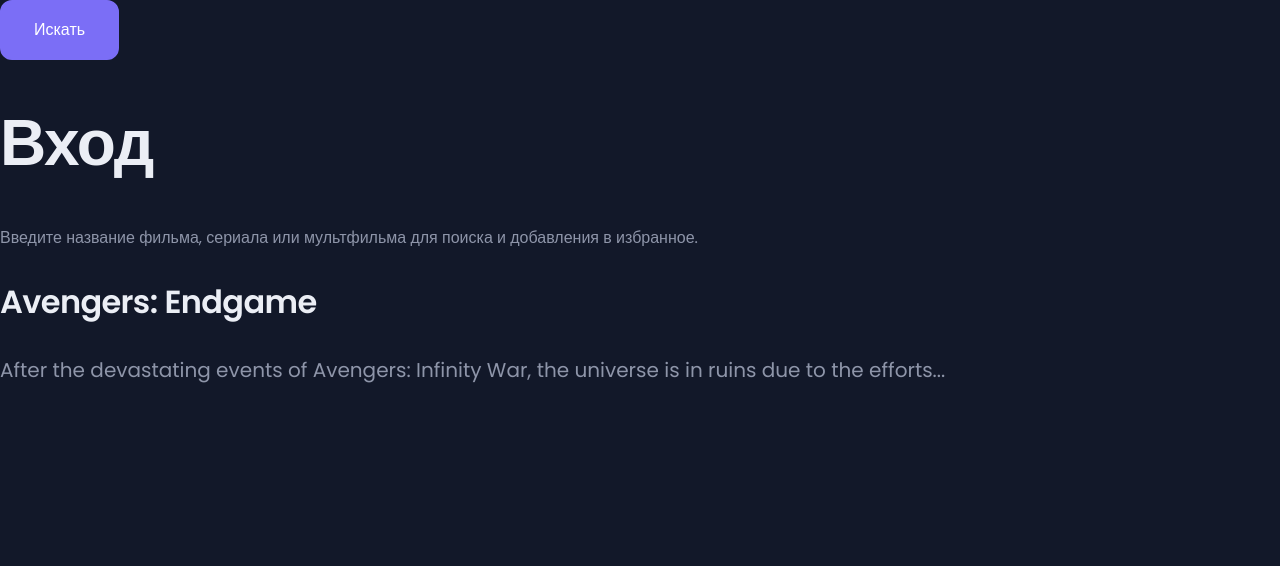
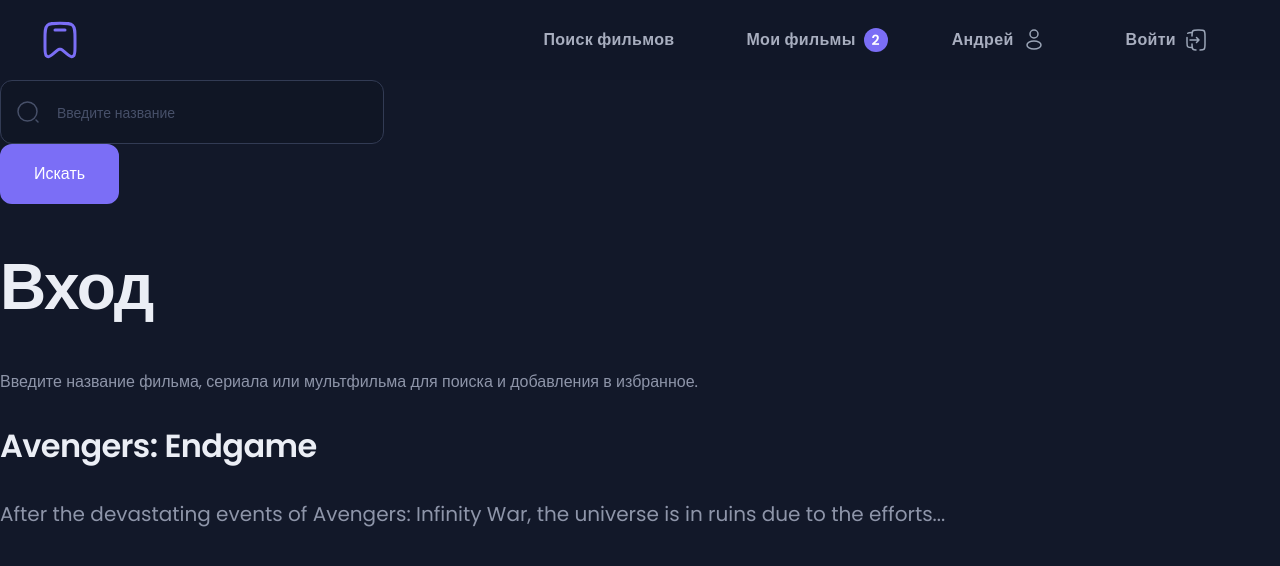
Before and after one commit to mister-Mandarin/PurpleSchool-ReactCource-Films, a React (Vite) app: page / in a window 1280 px wide. Shown: the top 566 px of the page. Built offline with nearby package versions, Linux system fonts and the light colour scheme.

Commit message:
дз события и состояние

```diff
--- a/src/App.css
+++ b/src/App.css
@@ -25,6 +25,10 @@
     --White-100: #FFFFFF;
 }
 
+* {
+    box-sizing: border-box;
+}
+
 body {
     background: var(--Grey-900);
 }
--- a/src/App.jsx
+++ b/src/App.jsx
@@ -2,12 +2,17 @@
 import Button from './Button/Button.jsx';
 import HeadTitle from './HeadTitle/HeadTitle.jsx';
 import HeaderDescription from './HeaderDescription/HeaderDescription.jsx';
+import Input from './Input/Input.jsx';
+import Layout from './Layout/Layout.jsx';
 
 export default function App() {
 
 	return (
 		<>
-			<Button name={'Искать'} />
+			<Layout />
+			<Input placeholder='Введите название' icon={true}/>
+
+			<Button name={'Искать'} onClick={() => console.log('Меня нажали!')}/>
 			<HeadTitle Tag={'h1'} className={'big'} text={'Вход'} />
 			<HeaderDescription className={'description-title'} text={'Введите название фильма, сериала или мультфильма для поиска и добавления в избранное.'} />
 
--- a/src/Button/Button.jsx
+++ b/src/Button/Button.jsx
@@ -1,9 +1,9 @@
 import './Button.css';
 
-export default function Button({name}) {
+export default function Button({name, onClick}) {
 	return (
 		<>
-			<button className='button'>{name}</button>
+			<button className='button' onClick={onClick}>{name}</button>
 		</>
 	);
 }
--- /dev/null
+++ b/src/Input/Input.css
@@ -0,0 +1,34 @@
+.input-wrapper {
+    position: relative;
+}
+
+.input {
+    width: 384px;
+    height: 64px;
+    padding: 12px 16px;
+    border-radius: 12px;
+    border: 1px solid var(--Grey-700);
+    background: var(--Black-10);
+    color: var(--White-100);
+}
+
+.input::placeholder {
+    color: var(--Grey-600);
+
+    font-size: 14px;
+    font-style: normal;
+    font-weight: 400;
+    line-height: 16px; /* 114.286% */
+}
+
+.input-icon {
+    padding-left: 56px;
+}
+
+.icon {
+    width: 24px;
+    left: 16px;
+    top: 20px;
+    position: absolute;
+    z-index: 1;
+}
--- /dev/null
+++ b/src/Input/Input.jsx
@@ -0,0 +1,21 @@
+import './Input.css';
+import {useState} from 'react';
+
+export default function Input({placeholder, icon=false}) {
+
+	const inputIcon = icon ? 'input input-icon' : 'input';
+
+	const [value, setValue] = useState('');
+
+	const handleChange = (event) => {
+		setValue(event.target.value);
+		console.log(value);
+	};
+
+	return (
+		<div className='input-wrapper'>
+			{icon ? <img className='icon' src="/search.svg" alt=""/> : ''}
+			<input className={inputIcon} value={value} onChange={handleChange} type='text' placeholder={placeholder} />
+		</div>
+	);
+}
--- /dev/null
+++ b/src/Layout/Layout.css
@@ -0,0 +1,30 @@
+.layout-wrapper {
+    width: 100%;
+    height: 80px;
+
+    background: rgba(18, 24, 41, 0.80);
+    backdrop-filter: blur(20px);
+}
+
+.layout-container {
+    display: flex;
+    flex-direction: row;
+    justify-content: space-between;
+    max-width: 1210px;
+    height: 100%;
+    margin:0 auto;
+    padding: 0 5px;
+}
+
+.layout-icon {
+    width: 40px;
+}
+
+.layout-links {
+    display: flex;
+    flex-direction: row;
+    gap: 16px;
+    align-items: center;
+    color: var(--Grey-200);
+    margin: auto 0;
+}
--- /dev/null
+++ b/src/Layout/Layout.jsx
@@ -0,0 +1,18 @@
+import './Layout.css';
+import LayoutLink from '../LayoutLink/LayoutLink.jsx';
+
+export default function Layout() {
+	return (
+		<header className='layout-wrapper'>
+			<div className="layout-container">
+				<img className='layout-icon' src="/bookmark.svg" alt=""/>
+				<nav className='layout-links'>
+					<LayoutLink linkName='Поиск фильмов' />
+					<LayoutLink icon={2} linkName='Мои фильмы' />
+					<LayoutLink icon='user' linkName='Андрей' />
+					<LayoutLink icon='login' linkName='Войти' />
+				</nav>
+			</div>
+		</header>
+	);
+}
--- /dev/null
+++ b/src/LayoutLink/LayoutLink.css
@@ -0,0 +1,29 @@
+.layout-link_container {
+    display: flex;
+    gap: 8px;
+    padding: 12px 16px;
+}
+
+.layout-container_user{
+    padding: 12px 32px;
+}
+
+.layout-link {
+    font-weight: 600;
+    letter-spacing: 0.32px;
+}
+
+.link-number {
+    width: 24px;
+    height: 24px;
+    background: var(--Primary-400);
+    border-radius: 50%;
+    text-align: center;
+
+    color: var(--White-100);
+
+    font-size: 14px;
+    font-weight: 600;
+    line-height: 24px; /* 171.429% */
+    letter-spacing: 0.28px;
+}
--- /dev/null
+++ b/src/LayoutLink/LayoutLink.jsx
@@ -0,0 +1,27 @@
+import './LayoutLink.css';
+
+export default function LayoutLink({ linkName, icon }) {
+	let iconPath;
+	let cl = 'layout-link_container layout-container_user';
+
+	if (icon) {
+		switch (icon) {
+		case 'login':
+			iconPath = '/login.svg';
+			break;
+		case 'user':
+			iconPath = '/user.svg';
+			break;
+		default:
+			iconPath = '';
+			cl = 'layout-link_container';
+		}
+	}
+
+	return (
+		<div className={cl}>
+			<span className='layout-link'>{linkName}</span>
+			{typeof icon === 'number' ? <span className='link-number'>{icon}</span> : <img src={iconPath} alt="" />}
+		</div>
+	);
+}
```
Also changed, not shown: public/user.svg (added).
